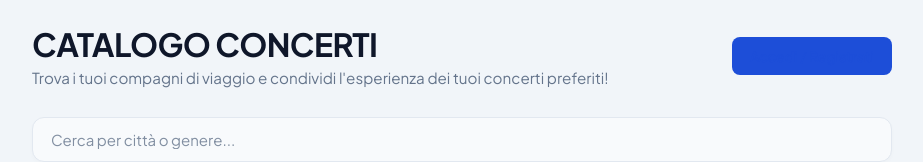
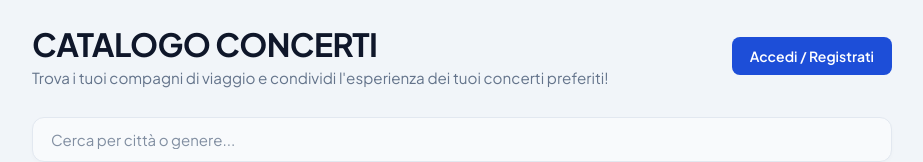
Before and after one commit to alessiapicciuto/concert_app, a React app in the folder frontend/: page / in a window 1280 px wide. In both pictures the pointer is over the link "Accedi / Registrati". Shown: the top 162 px of the page, without its empty margins (178-1101 px from the left). Built offline with nearby package versions, Linux system fonts and the light colour scheme; no server answers; the HTML template or start-up script is replaced by a standard one.

Commit message:
Fix contrasto testo pulsante Accedi/Registrati al click e hover

```diff
--- a/frontend/src/styles/style.css
+++ b/frontend/src/styles/style.css
@@ -334,7 +334,7 @@ h1 {
 
 .dropdown-btn {
   background-color: #2563eb;
-  color: white;
+  color: #ffffff !important;
   padding: 10px 18px;
   border-radius: 8px;
   border: none;
@@ -342,10 +342,17 @@ h1 {
   font-size: 14px;
   cursor: pointer;
   transition: all 0.2s ease;
+  display: inline-block;
+  text-decoration: none !important;
 }
 
-.dropdown-btn:hover {
+.dropdown-btn:hover,
+.dropdown-btn:focus,
+.dropdown-btn:active,
+.dropdown-btn:visited {
   background-color: #1d4ed8;
+  color: #ffffff !important;
+  text-decoration: none !important;
 }
 
 .dropdown-content {
```
